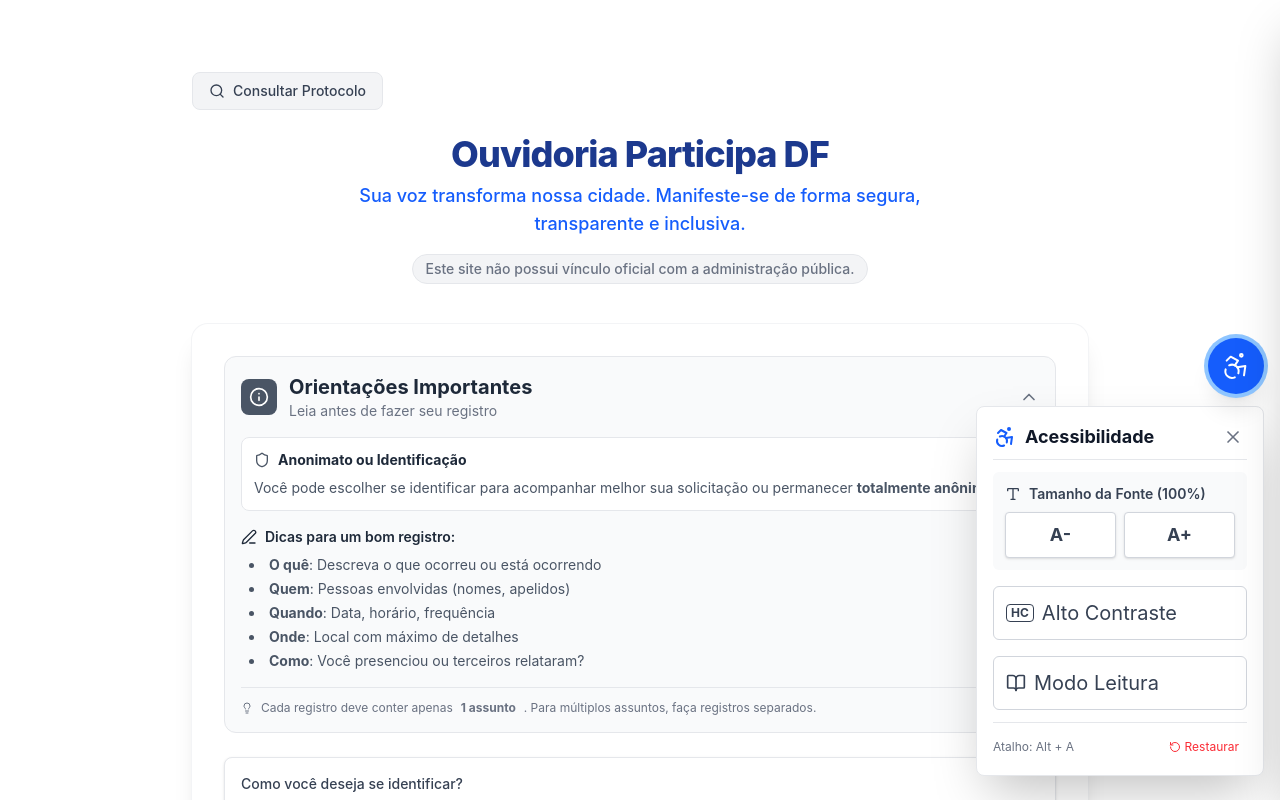
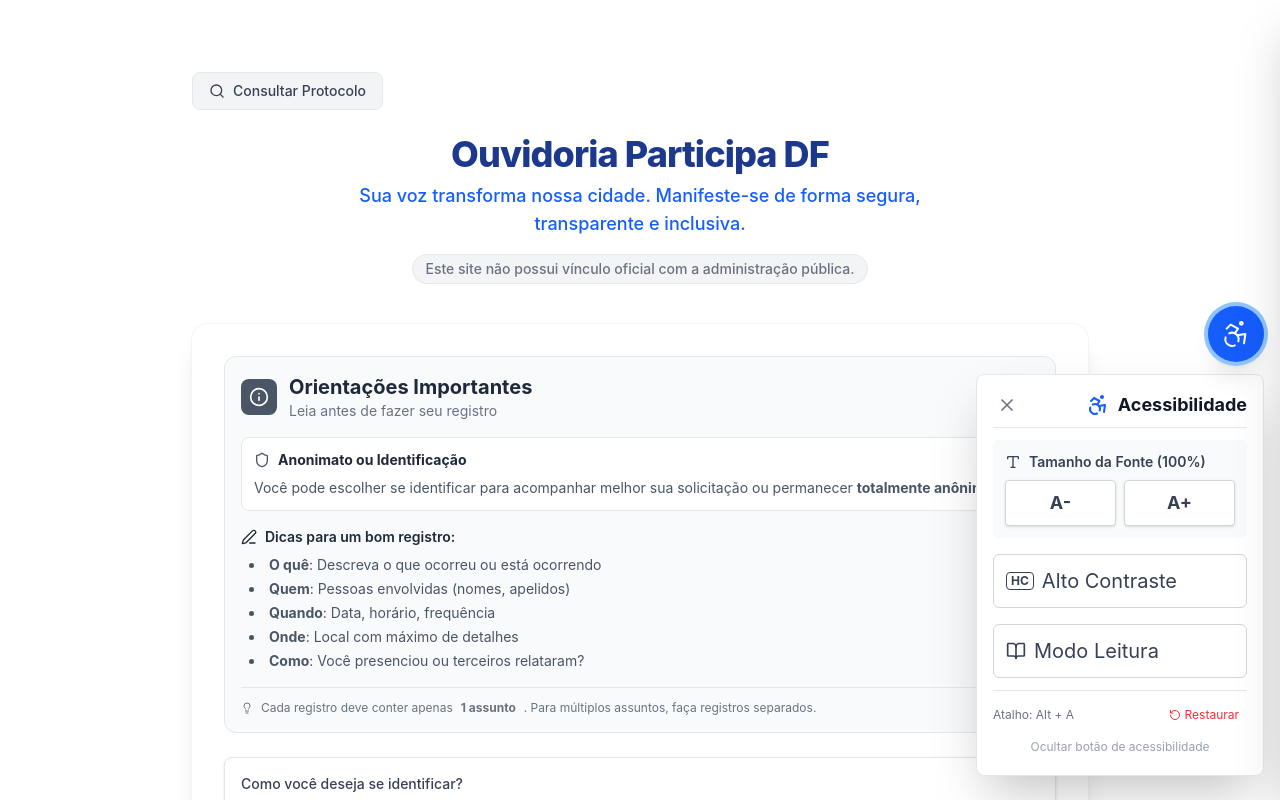
Before and after one commit to siqueir4dev/ouvidoria-cg-df, a React (Vite) app in the folder frontend/: page / in a window 1280 px wide. Both pictures are taken after a click on the button 1236 px from the left and 756 px from the top of the page. Shown: the top 800 px of the page. Built offline with nearby package versions, Linux system fonts and the light colour scheme.

Commit message:
Versão Final

```diff
--- a/frontend/dev-dist/sw.js
+++ b/frontend/dev-dist/sw.js
@@ -82,7 +82,7 @@ define(['./workbox-92c947ee'], (function (workbox) { 'use strict';
     "revision": "3ca0b8505b4bec776b69afdba2768812"
   }, {
     "url": "index.html",
-    "revision": "0.aav2aia282"
+    "revision": "0.7pp3vg3c9dg"
   }], {});
   workbox.cleanupOutdatedCaches();
   workbox.registerRoute(new workbox.NavigationRoute(workbox.createHandlerBoundToURL("index.html"), {
--- a/frontend/src/components/AccessibilityMenu.tsx
+++ b/frontend/src/components/AccessibilityMenu.tsx
@@ -11,27 +11,47 @@ const AccessibilityMenu: React.FC = () => {
         decreaseFont,
         toggleHighContrast,
         toggleReadingMode,
-        resetSettings // Fix: Add missing destructuring
+        resetSettings
     } = useAccessibility();
 
     const [isOpen, setIsOpen] = useState(false);
+    const [isVisible, setIsVisible] = useState(true);
+
+    useEffect(() => {
+        const storedVisibility = localStorage.getItem('accessibility_visible');
+        if (storedVisibility === 'false') {
+            setIsVisible(false);
+        }
+    }, []);
 
     // Keyboard shortcut Alt+A to toggle
     useEffect(() => {
         const handleKeyDown = (e: KeyboardEvent) => {
             if (e.altKey && e.key.toLowerCase() === 'a') {
+                if (!isVisible) {
+                    setIsVisible(true);
+                    localStorage.setItem('accessibility_visible', 'true');
+                }
                 setIsOpen(prev => !prev);
             }
         };
         window.addEventListener('keydown', handleKeyDown);
         return () => window.removeEventListener('keydown', handleKeyDown);
-    }, []);
+    }, [isVisible]);
+
+    const handleCloseCompletely = () => {
+        setIsVisible(false);
+        setIsOpen(false);
+        localStorage.setItem('accessibility_visible', 'false');
+    };
+
+    if (!isVisible) return null;
 
     return (
         <div className="fixed right-4 bottom-4 z-50 flex flex-col-reverse items-end gap-3">
             {isOpen && (
                 <div className="bg-white p-4 rounded-lg shadow-2xl mb-2 flex flex-col gap-3 w-72 border border-gray-200 animate-fade-in-up origin-bottom-right">
-                    <div className="flex justify-between items-center border-b border-gray-200 pb-2">
+                    <div className="flex justify-between items-center border-b border-gray-200 pb-2 flex-row-reverse">
                         <h3 className="text-lg font-bold text-gray-900 flex items-center gap-2">
                             <Accessibility className="w-6 h-6 text-blue-600" /> Acessibilidade
                         </h3>
@@ -96,13 +116,21 @@ const AccessibilityMenu: React.FC = () => {
                         </button>
                     </div>
 
-                    <div className="pt-3 border-t border-gray-200 flex justify-between items-center text-xs">
-                        <span className="text-gray-500">Atalho: Alt + A</span>
+                    <div className="pt-3 border-t border-gray-200 flex flex-col gap-2 text-xs">
+                        <div className="flex justify-between items-center">
+                            <span className="text-gray-500">Atalho: Alt + A</span>
+                            <button
+                                onClick={resetSettings}
+                                className="flex items-center gap-1 text-red-500 hover:text-red-700 hover:bg-red-50 px-2 py-1 rounded transition-colors"
+                            >
+                                <RotateCcw className="w-3 h-3" /> Restaurar
+                            </button>
+                        </div>
                         <button
-                            onClick={resetSettings}
-                            className="flex items-center gap-1 text-red-500 hover:text-red-700 hover:bg-red-50 px-2 py-1 rounded transition-colors"
+                            onClick={handleCloseCompletely}
+                            className="w-full text-center text-gray-400 hover:text-red-500 hover:bg-red-50 py-1 rounded transition-colors"
                         >
-                            <RotateCcw className="w-3 h-3" /> Restaurar
+                            Ocultar botão de acessibilidade
                         </button>
                     </div>
                 </div>
```
Also changed, not shown: frontend/public/mock_data.csv (deleted).
